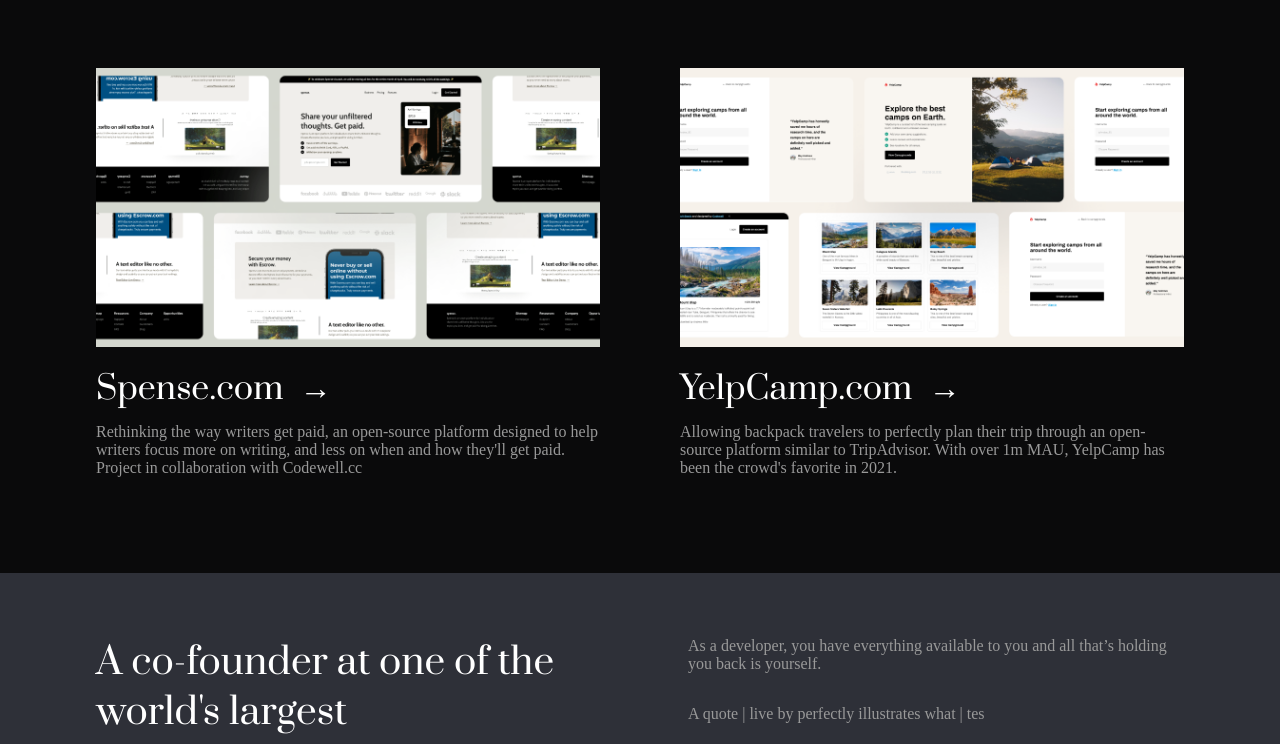
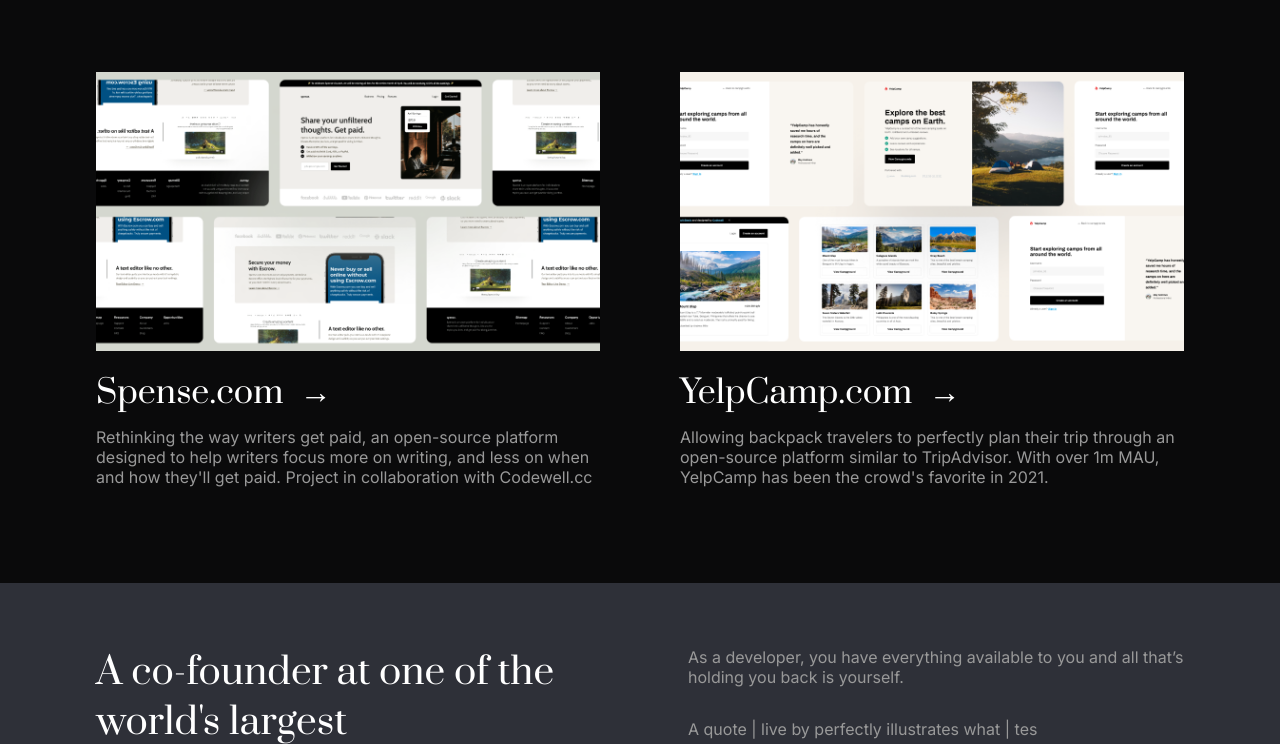
Before and after one commit to mohamadadithya/webdev-portfolio-codewell, a plain HTML site: page index.html in a window 1280 px wide. Shown: the part 426-1170 px from the top of the page. Drawn offline with Linux system fonts and the light colour scheme.

Commit message:
add base font family

```diff
--- a/src/scss/main.scss
+++ b/src/scss/main.scss
@@ -7,6 +7,7 @@
     --serifFont: 'Prata', serif;
     --sansFont: 'Inter', sans-serif;
 
+    font-family: var(--sansFont);
     font-size: 16px;
 }
 
```
Also changed, not shown: src/css/main.css, src/css/main.min.css.
